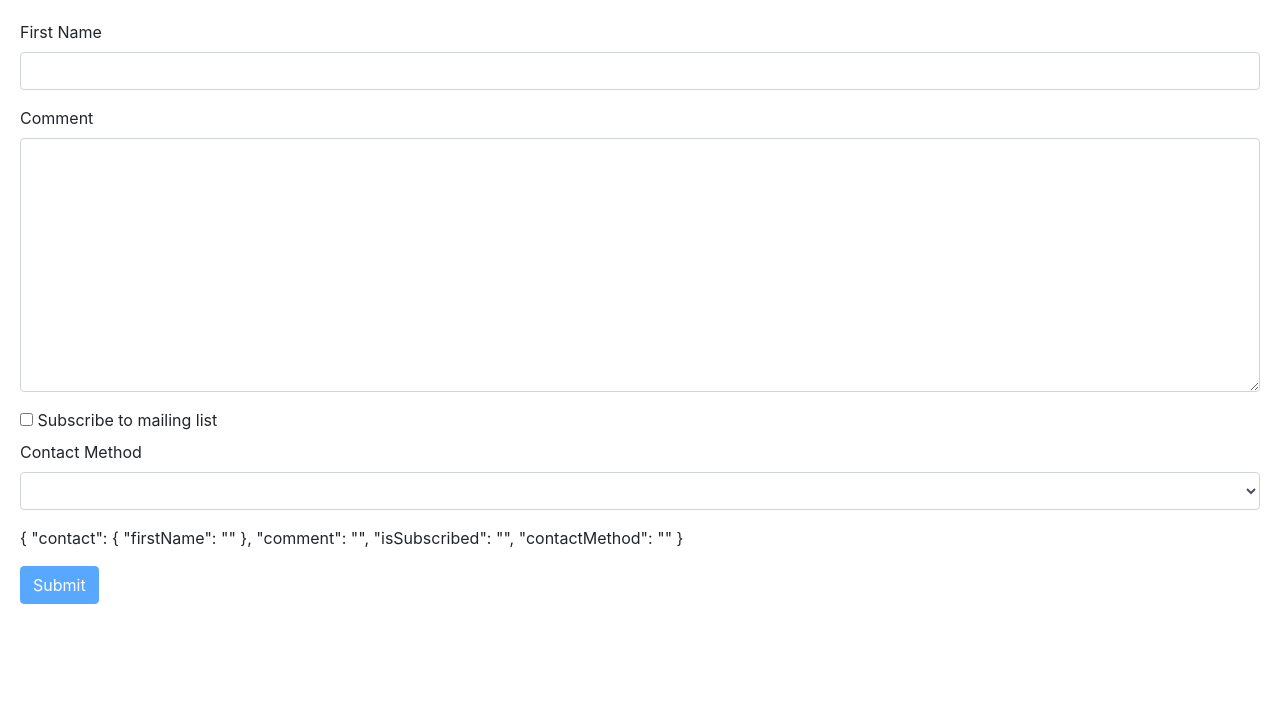
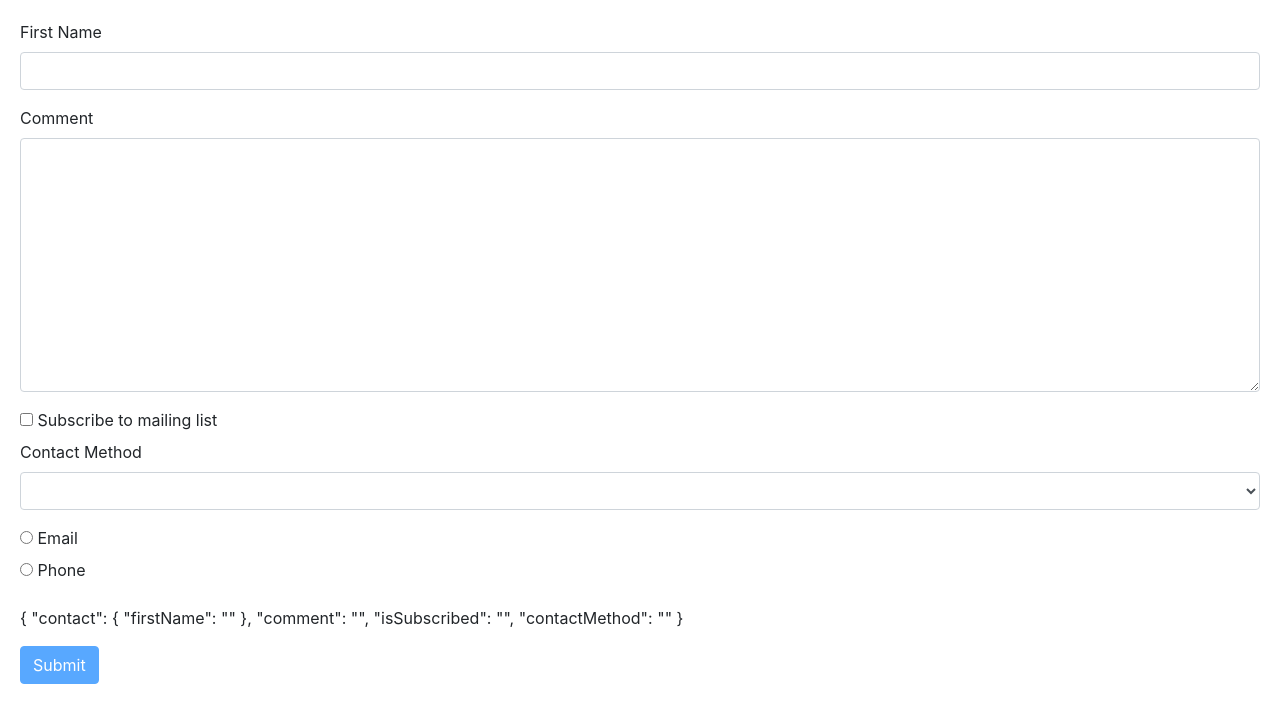
Before and after one commit to kdhruvajyothreddy/angular-assignment2, an Angular app: page / in a window 1280 px wide. Shown: the top 722 px of the page. Built offline with nearby package versions, Linux system fonts and the light colour scheme.

Commit message:
Radio buttons hard coded & assigning a value to each option

```diff
--- a/src/app/contact-form/contact-form.component.html
+++ b/src/app/contact-form/contact-form.component.html
@@ -51,6 +51,22 @@
     </div>
     <!-- Creating a form element to display drop down list -->
 
+    <div class="form-group">
+        <div class="radio">
+            <label for="">
+                <input ngModel type="radio" name="contactMethod" value="1">
+                Email
+            </label>
+        </div>
+        <div class="radio">
+            <label for="">
+                <input ngModel type="radio" name="contactMethod" value="2">
+                Phone
+            </label>
+        </div>
+    </div>
+    <!-- Using radio buttons hardcoded and binding a value to each of the options -->
+
     <p>
         {{ f.value | json }}
         <!-- Rendering the json object "f.value" to just check the values and setting the format as json using pipe -->
```
